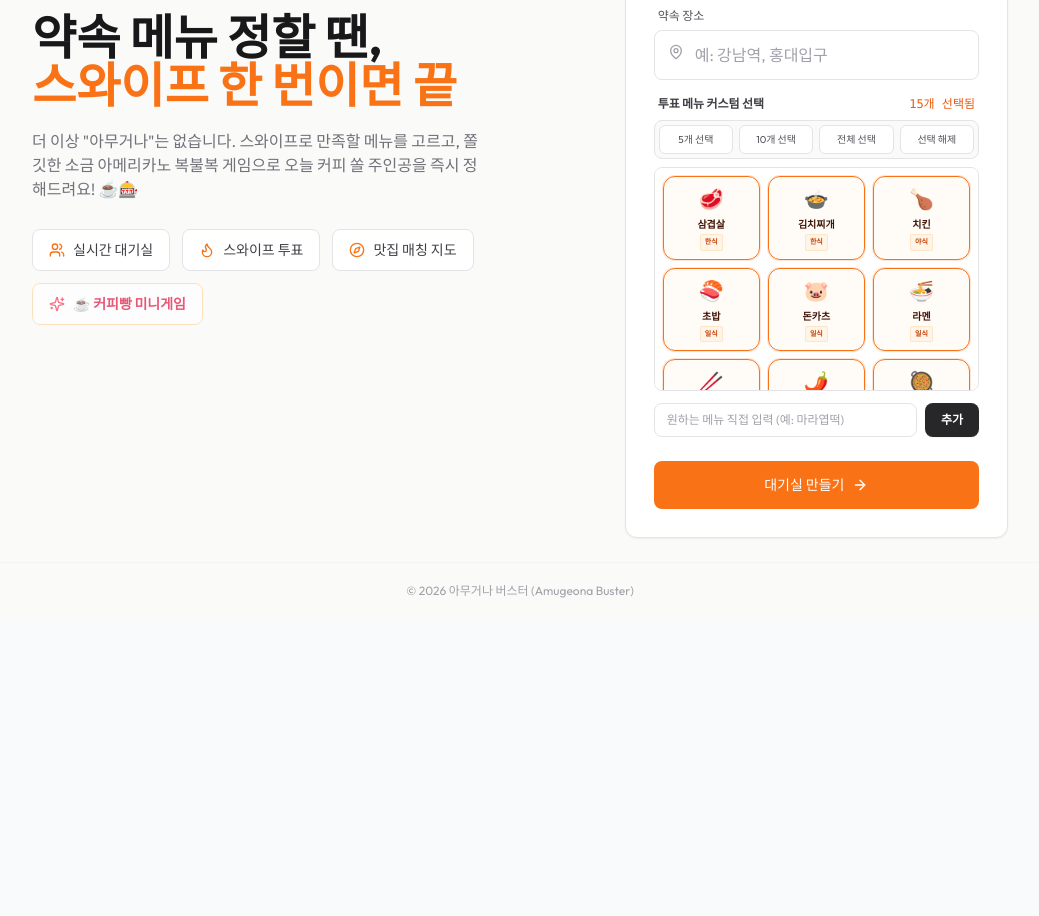
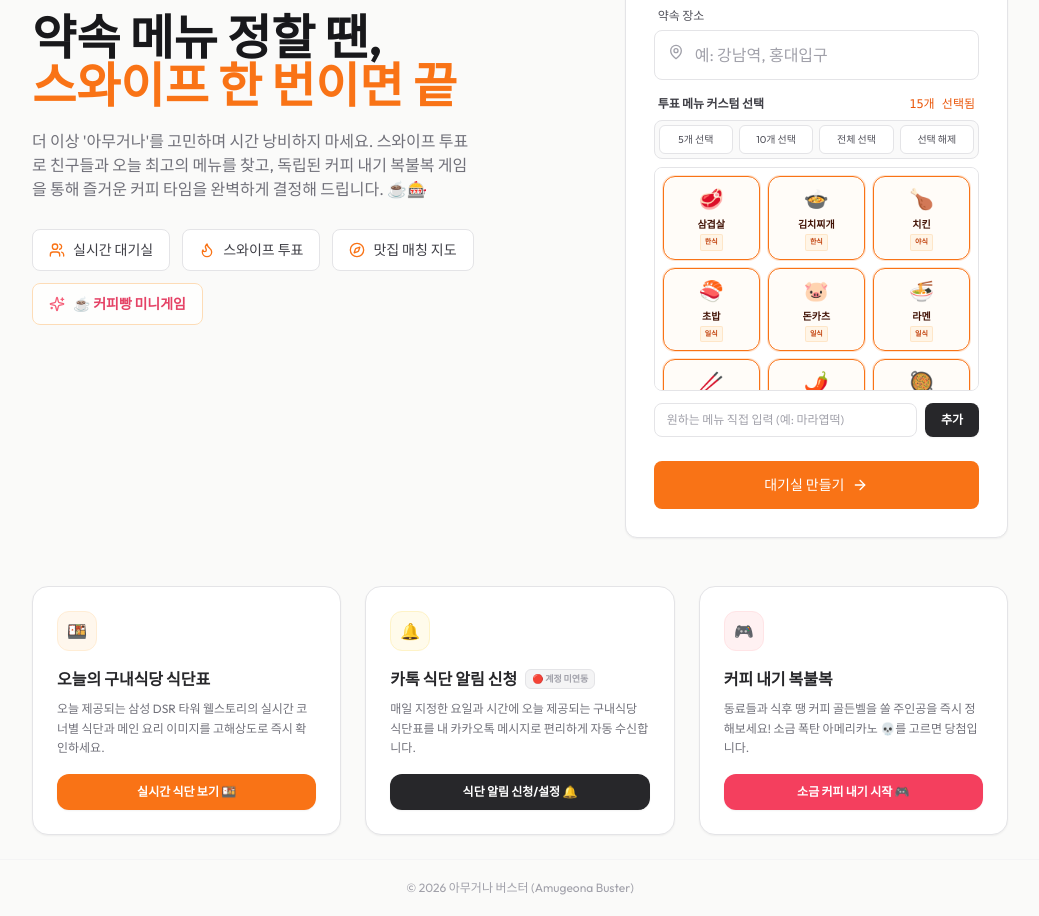
Before and after one commit to ldj4245/AmugeonaBuster, a React (Vite) app in the folder frontend/: page / in a window 1280 px wide. Shown: the part 300-1216 px from the top of the page, without its empty margins (120-1159 px from the left). Before the commit the page ends 919 px from the top, so only its background shows below. Built offline with nearby package versions, Linux system fonts and the light colour scheme.

Commit message:
feat: 웰스토리 식단 모달 정화, 메인 랜딩 프리미엄 3대 위젯 전격 배치 및 3D 소금 커피 미니게임 분리 & 하이브리드 3D 쉘 은폐 렌더링 도입

```diff
--- a/frontend/src/App.tsx
+++ b/frontend/src/App.tsx
@@ -145,7 +145,7 @@ function App() {
   const [menuDetailHallNo, setMenuDetailHallNo] = useState('');
 
   // 🎮 커피빵 내기 미니게임 관련 상태 변수
-  const [menuDetailTab, setMenuDetailTab] = useState<'menu' | 'game'>('menu');
+  const [isCoffeeGameOpen, setIsCoffeeGameOpen] = useState(false);
   const [playerCount, setPlayerCount] = useState(4);
   const [cupStates, setCupStates] = useState<{ flipped: boolean; isSalt: boolean }[]>([]);
   const [gameStatus, setGameStatus] = useState<'ready' | 'playing' | 'gameover'>('ready');
@@ -163,6 +163,7 @@ function App() {
     setGameStatus('playing');
     setLooserName('');
     setShowReceipt(false);
+    setIsCoffeeGameOpen(true);
   };
 
   // 사운드 재생 헬퍼
@@ -247,7 +248,6 @@ function App() {
     setMenuDetailLoading(true);
     setMenuDetailError(null);
     setIsMenuDetailOpen(true);
-    setMenuDetailTab('menu');
     setMenuDetailCafeteriaName(name);
     setMenuDetailCotNo(cotNo);
     setMenuDetailHallNo(hallNo);
@@ -963,7 +963,7 @@ function App() {
             className="flex items-center gap-1.5 bg-gradient-to-r from-orange-500 to-amber-500 hover:from-orange-600 hover:to-amber-600 text-white px-3.5 py-2 rounded-lg text-xs font-bold shadow-md transition-all scale-100 hover:scale-[1.02] active:scale-[0.98] cursor-pointer"
           >
             <Sparkles className="w-3.5 h-3.5" />
-            웰스토리 식단 & 커피빵 🔔
+            실시간 식단표 🍱
           </button>
         )}
       </header>
@@ -984,6 +984,7 @@ function App() {
 
         {/* ==================== 1. LANDING PHASE ==================== */}
         {!roomId && (
+          <>
             <div className="w-full grid md:grid-cols-12 gap-10 items-center">
             {/* Left: Hero Copy */}
             <div className="md:col-span-7 flex flex-col gap-5 text-center md:text-left">
@@ -991,8 +992,8 @@ function App() {
                 약속 메뉴 정할 땐,<br />
                 <span className="text-orange-500">스와이프 한 번이면 끝</span>
               </h1>
-              <p className="text-zinc-500 text-sm sm:text-base max-w-md leading-relaxed mx-auto md:mx-0">
-                더 이상 "아무거나"는 없습니다. 스와이프로 만족할 메뉴를 고르고, 쫄깃한 소금 아메리카노 복불복 게임으로 오늘 커피 쏠 주인공을 즉시 정해드려요! ☕🎰
+              <p className="text-zinc-500 text-sm sm:text-base max-w-md leading-relaxed mx-auto md:mx-0 font-medium">
+                더 이상 '아무거나'를 고민하며 시간 낭비하지 마세요. 스와이프 투표로 친구들과 오늘 최고의 메뉴를 찾고, 독립된 커피 내기 복불복 게임을 통해 즐거운 커피 타임을 완벽하게 결정해 드립니다. ☕🎰
               </p>
 
               {/* Feature Pills */}
@@ -1236,6 +1237,81 @@ function App() {
             </div>
             </div>
           </div>
+
+          {/* 독립 프리미엄 위젯 3형제 */}
+          <div className="w-full grid grid-cols-1 md:grid-cols-3 gap-6 mt-12 animate-slide-up">
+            {/* 위젯 1: 실시간 식단표 */}
+            <div className="bg-white border border-zinc-200 shadow-sm rounded-2xl p-6 flex flex-col justify-between gap-4 transition-all hover:shadow-md hover:border-orange-200">
+              <div className="flex flex-col gap-2">
+                <div className="w-10 h-10 rounded-xl bg-orange-50 flex items-center justify-center text-orange-500 font-bold border border-orange-100">
+                  🍱
+                </div>
+                <h3 className="font-bold text-zinc-800 text-base mt-2">오늘의 구내식당 식단표</h3>
+                <p className="text-xs text-zinc-500 leading-relaxed">
+                  오늘 제공되는 삼성 DSR 타워 웰스토리의 실시간 코너별 식단과 메인 요리 이미지를 고해상도로 즉시 확인하세요.
+                </p>
+              </div>
+              <button
+                type="button"
+                onClick={() => triggerFetchMenuDetails('WEL_DSR', 'HALL_01', '삼성 DSR 타워 웰스토리')}
+                className="w-full py-2.5 bg-orange-500 hover:bg-orange-600 text-white text-xs font-bold rounded-xl transition-all shadow-sm flex items-center justify-center gap-1.5 cursor-pointer"
+              >
+                실시간 식단 보기 🍱
+              </button>
+            </div>
+
+            {/* 위젯 2: 스마트 카톡 식단 알림 */}
+            <div className="bg-white border border-zinc-200 shadow-sm rounded-2xl p-6 flex flex-col justify-between gap-4 transition-all hover:shadow-md hover:border-amber-200">
+              <div className="flex flex-col gap-2">
+                <div className="w-10 h-10 rounded-xl bg-amber-50 flex items-center justify-center text-amber-500 font-bold border border-amber-100">
+                  🔔
+                </div>
+                <div className="flex items-center gap-2 mt-2">
+                  <h3 className="font-bold text-zinc-800 text-base">카톡 식단 알림 신청</h3>
+                  {welstorySettings ? (
+                    <span className="text-[9px] font-bold text-emerald-600 bg-emerald-50 border border-emerald-200 px-1.5 py-0.5 rounded-md">
+                      🟢 연동 중 ({welstorySettings.userName || '세션'})
+                    </span>
+                  ) : (
+                    <span className="text-[9px] font-bold text-zinc-400 bg-zinc-100 border border-zinc-200 px-1.5 py-0.5 rounded-md">
+                      🔴 계정 미연동
+                    </span>
+                  )}
+                </div>
+                <p className="text-xs text-zinc-500 leading-relaxed">
+                  매일 지정한 요일과 시간에 오늘 제공되는 구내식당 식단표를 내 카카오톡 메시지로 편리하게 자동 수신합니다.
+                </p>
+              </div>
+              <button
+                type="button"
+                onClick={() => setIsWelstoryModalOpen(true)}
+                className="w-full py-2.5 bg-zinc-800 hover:bg-zinc-900 text-white text-xs font-bold rounded-xl transition-all shadow-sm flex items-center justify-center gap-1.5 cursor-pointer"
+              >
+                식단 알림 신청/설정 🔔
+              </button>
+            </div>
+
+            {/* 위젯 3: 커피빵 미니게임 */}
+            <div className="bg-white border border-zinc-200 shadow-sm rounded-2xl p-6 flex flex-col justify-between gap-4 transition-all hover:shadow-md hover:border-rose-200">
+              <div className="flex flex-col gap-2">
+                <div className="w-10 h-10 rounded-xl bg-rose-50 flex items-center justify-center text-rose-500 font-bold border border-rose-100">
+                  🎮
+                </div>
+                <h3 className="font-bold text-zinc-800 text-base mt-2">커피 내기 복불복</h3>
+                <p className="text-xs text-zinc-500 leading-relaxed">
+                  동료들과 식후 땡 커피 골든벨을 쏠 주인공을 즉시 정해보세요! 소금 폭탄 아메리카노 💀를 고르면 당첨입니다.
+                </p>
+              </div>
+              <button
+                type="button"
+                onClick={() => initCoffeeGame(4)}
+                className="w-full py-2.5 bg-rose-500 hover:bg-rose-600 text-white text-xs font-bold rounded-xl transition-all shadow-sm flex items-center justify-center gap-1.5 cursor-pointer"
+              >
+                소금 커피 내기 시작 🎮
+              </button>
+            </div>
+          </div>
+        </>
       )}
 
         {/* ==================== 2. LOBBY PHASE ==================== */}
@@ -1931,36 +2007,7 @@ function App() {
               </p>
             </div>
 
-            {/* 2. 모던 탭 컨트롤 바 */}
-            <div className="bg-white border-b border-zinc-200 p-2 shrink-0 flex gap-2">
-              <button
-                onClick={() => setMenuDetailTab('menu')}
-                className={`flex-1 py-3 px-4 rounded-2xl font-black text-xs sm:text-sm transition-all duration-300 flex items-center justify-center gap-2 cursor-pointer select-none ${
-                  menuDetailTab === 'menu'
-                    ? 'bg-gradient-to-r from-orange-500 to-amber-500 text-white shadow-md shadow-orange-500/20'
-                    : 'bg-zinc-50 hover:bg-zinc-100 text-zinc-500 border border-zinc-200/50'
-                }`}
-              >
-                🍱 오늘의 식단 전체보기
-              </button>
-              <button
-                onClick={() => {
-                  setMenuDetailTab('game');
-                  initCoffeeGame(playerCount);
-                }}
-                className={`flex-1 py-3 px-4 rounded-2xl font-black text-xs sm:text-sm transition-all duration-300 flex items-center justify-center gap-2 cursor-pointer select-none ${
-                  menuDetailTab === 'game'
-                    ? 'bg-gradient-to-r from-rose-500 to-red-500 text-white shadow-md shadow-red-500/20'
-                    : 'bg-zinc-50 hover:bg-zinc-100 text-zinc-500 border border-zinc-200/50'
-                }`}
-              >
-                🔥 커피빵 복불복 내기
-              </button>
-            </div>
-
-            {/* 3. 오늘의 식단 탭 화면 */}
-            {menuDetailTab === 'menu' && (
-              <>
+            {/* 2. 실시간 식단 데이터 영역 */}
                 {/* 2. 로딩 상태 */}
                 {menuDetailLoading && (
                   <div className="flex flex-col items-center justify-center py-24 px-6 gap-5 text-center flex-grow">
@@ -2129,12 +2176,52 @@ function App() {
                     </div>
                   </div>
                 )}
-              </>
-            )}
-
-            {/* 4. 커피빵 내기 탭 화면 */}
-            {menuDetailTab === 'game' && (
-              <div className="overflow-y-auto p-5 sm:p-8 flex-grow bg-slate-50/50 flex flex-col items-center justify-start gap-6 select-none">
+
+            {/* 6. 모달 하단 퀵 액션 */}
+            <div className="bg-zinc-50/80 border-t border-zinc-200 p-4 shrink-0 flex items-center justify-between gap-4 text-xs font-bold text-zinc-500 sm:px-6">
+              <span>💡 카카오톡 식단 알림의 발송 시간, 수신 요일, 대상 식당 지점은 우측 상단의 설정(⚙️) 아이콘을 통해 언제든지 자유롭게 수정하실 수 있습니다.</span>
+              <button
+                onClick={() => setIsMenuDetailOpen(false)}
+                className="px-4 py-2 bg-zinc-800 hover:bg-zinc-900 text-white rounded-lg transition-colors cursor-pointer shrink-0"
+              >
+                닫기
+              </button>
+            </div>
+
+          </div>
+        </div>
+      )}
+
+      {/* ==================== 8. 커피빵 내기 미니게임 모달 (isCoffeeGameOpen) ==================== */}
+      {isCoffeeGameOpen && (
+        <div className="fixed inset-0 z-50 flex items-center justify-center p-4 sm:p-6 bg-black/60 backdrop-blur-md animate-fade-in select-none">
+          <div className="bg-white border border-zinc-200/80 shadow-2xl rounded-3xl w-full max-w-2xl h-[85vh] sm:h-[80vh] flex flex-col overflow-hidden animate-scale-up">
+
+            {/* 1. 모달 헤더 */}
+            <div className="bg-gradient-to-br from-rose-500 via-pink-500 to-amber-500 text-white p-6 sm:p-8 relative flex flex-col gap-2 shrink-0 shadow-lg">
+              <div className="absolute top-4 sm:top-6 right-4 sm:right-6">
+                <button
+                  onClick={() => setIsCoffeeGameOpen(false)}
+                  title="게임 종료"
+                  className="text-white/80 hover:text-white bg-white/10 hover:bg-white/20 p-2 rounded-xl transition-all cursor-pointer flex items-center justify-center shadow-xs"
+                >
+                  <X className="w-4 h-4 sm:w-5 h-5" />
+                </button>
+              </div>
+              <span className="text-[10px] font-black uppercase tracking-wider text-rose-950 bg-rose-100 self-start px-3 py-1 rounded-full shadow-inner">
+                🎮 커피빵 미니게임
+              </span>
+              <h3 className="text-xl sm:text-2xl font-black tracking-tight mt-1 flex items-center gap-2">
+                소금 아메리카노 복불복 ☕
+              </h3>
+              <p className="text-xs sm:text-sm text-white/95 font-medium mt-0.5 leading-relaxed">
+                엎어진 컵 아래에 숨겨진 썩은 소금 아메리카노(꽝)를 피해 동료들과 쫄깃한 긴장감을 느껴보세요!
+              </p>
+            </div>
+
+            {/* 2. 게임 플레이 스크롤 영역 */}
+            <div className="overflow-y-auto p-5 sm:p-8 flex-grow bg-slate-50/50 flex flex-col items-center justify-start gap-6">
+
               {/* A. 상단 컨트롤 패널 */}
               <div className="w-full max-w-md bg-white border border-zinc-200/80 p-5 rounded-3xl shadow-sm flex flex-col gap-4">
                 <div className="flex items-center justify-between">
@@ -2187,7 +2274,7 @@ function App() {
                 </button>
               </div>
 
-                {/* B. 게임 플레이 영역 */}
+              {/* B. 게임 플레이 영역 (하이브리드 3D 쉘 렌더링 적용) */}
               {gameStatus === 'playing' && (
                 <div className="w-full max-w-lg mt-2 animate-slide-up">
                   <div className="grid grid-cols-3 sm:grid-cols-4 gap-4 justify-items-center">
@@ -2195,10 +2282,10 @@ function App() {
                       <div
                         key={idx}
                         onClick={() => handleCupClick(idx)}
-                          className="relative w-20 h-24 sm:w-24 sm:h-28 cursor-pointer [perspective:1000px] group select-none"
+                        className="relative w-20 h-24 sm:w-24 sm:h-28 cursor-pointer perspective-1000 group select-none"
                       >
                         <div
-                            className={`relative w-full h-full rounded-2xl transition-transform duration-500 [transform-style:preserve-3d] shadow-sm ${
+                          className={`relative w-full h-full rounded-2xl transition-transform duration-500 preserve-3d shadow-sm ${
                             cup.flipped ? '[transform:rotateY(180deg)]' : 'group-hover:scale-105'
                           }`}
                         >
@@ -2209,12 +2296,14 @@ function App() {
                           </div>
 
                           {/* 컵 뒷면 (뒤집힌 상태 - 커피 또는 소금) */}
+                          {/* 앞뒷면 컨테이너는 항상 존재하지만 내부 이모지와 라벨은 flipped 상태일 때만 생성하여 정보 원천 차단 */}
                           <div className={`absolute inset-0 border rounded-2xl flex flex-col items-center justify-center [transform:rotateY(180deg)] backface-hidden ${
                             cup.isSalt
                               ? 'bg-gradient-to-br from-red-50 to-rose-100 border-red-300 text-red-500'
                               : 'bg-gradient-to-br from-amber-50 to-orange-100 border-orange-300 text-amber-800'
                           }`}>
-                              {cup.isSalt ? (
+                            {cup.flipped && (
+                              cup.isSalt ? (
                                 <>
                                   <span className="text-3xl animate-bounce">💀🧂</span>
                                   <span className="text-[9px] font-black text-red-600 bg-red-100 px-1.5 py-0.5 rounded-md mt-1 font-mono">폭탄 당첨</span>
@@ -2224,6 +2313,7 @@ function App() {
                                   <span className="text-2xl">☕✨</span>
                                   <span className="text-[9px] font-black text-amber-700 bg-amber-100 px-1.5 py-0.5 rounded-md mt-1 font-mono">SAFE</span>
                                 </>
+                              )
                             )}
                           </div>
                         </div>
@@ -2331,17 +2421,12 @@ function App() {
                 </div>
               )}
             </div>
-            )}
-
-            {/* 6. 모달 하단 퀵 액션 */}
+
+            {/* 3. 모달 하단 퀵 액션 */}
             <div className="bg-zinc-50/80 border-t border-zinc-200 p-4 shrink-0 flex items-center justify-between gap-4 text-xs font-bold text-zinc-500 sm:px-6">
-              {menuDetailTab === 'menu' ? (
-                <span>💡 카카오톡 식단 알림의 발송 시간, 수신 요일, 대상 식당 지점은 우측 상단의 설정(⚙️) 아이콘을 통해 언제든지 자유롭게 수정하실 수 있습니다.</span>
-              ) : (
               <span className="text-rose-500 flex items-center gap-1 font-black">⚡ 엎어진 커피컵들 중 소금 폭탄 아메리카노 💀가 숨겨져 있습니다! 한 명씩 터치하세요!</span>
-              )}
-              <button
-                onClick={() => setIsMenuDetailOpen(false)}
+              <button
+                onClick={() => setIsCoffeeGameOpen(false)}
                 className="px-4 py-2 bg-zinc-800 hover:bg-zinc-900 text-white rounded-lg transition-colors cursor-pointer shrink-0"
               >
                 닫기
--- a/frontend/src/index.css
+++ b/frontend/src/index.css
@@ -1,6 +1,21 @@
 @tailwind base;
 @tailwind components;
 @tailwind utilities;
+
+@layer utilities {
+  .backface-hidden {
+    backface-visibility: hidden;
+    -webkit-backface-visibility: hidden;
+  }
+  .perspective-1000 {
+    perspective: 1000px;
+    -webkit-perspective: 1000px;
+  }
+  .preserve-3d {
+    transform-style: preserve-3d;
+    -webkit-transform-style: preserve-3d;
+  }
+}
 
 body {
   -webkit-font-smoothing: antialiased;
```
Lines whose indentation alone changed are shown as unchanged.
